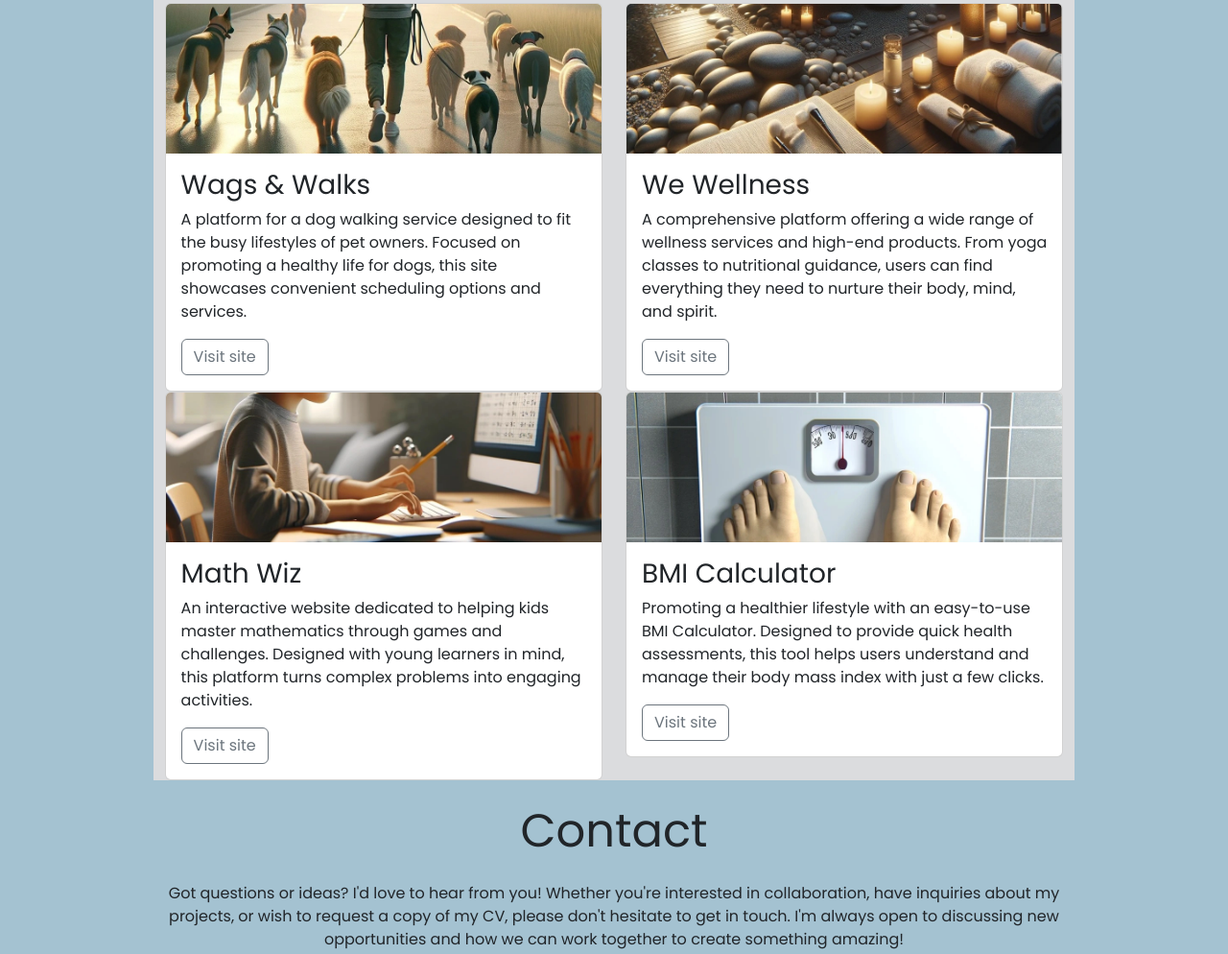
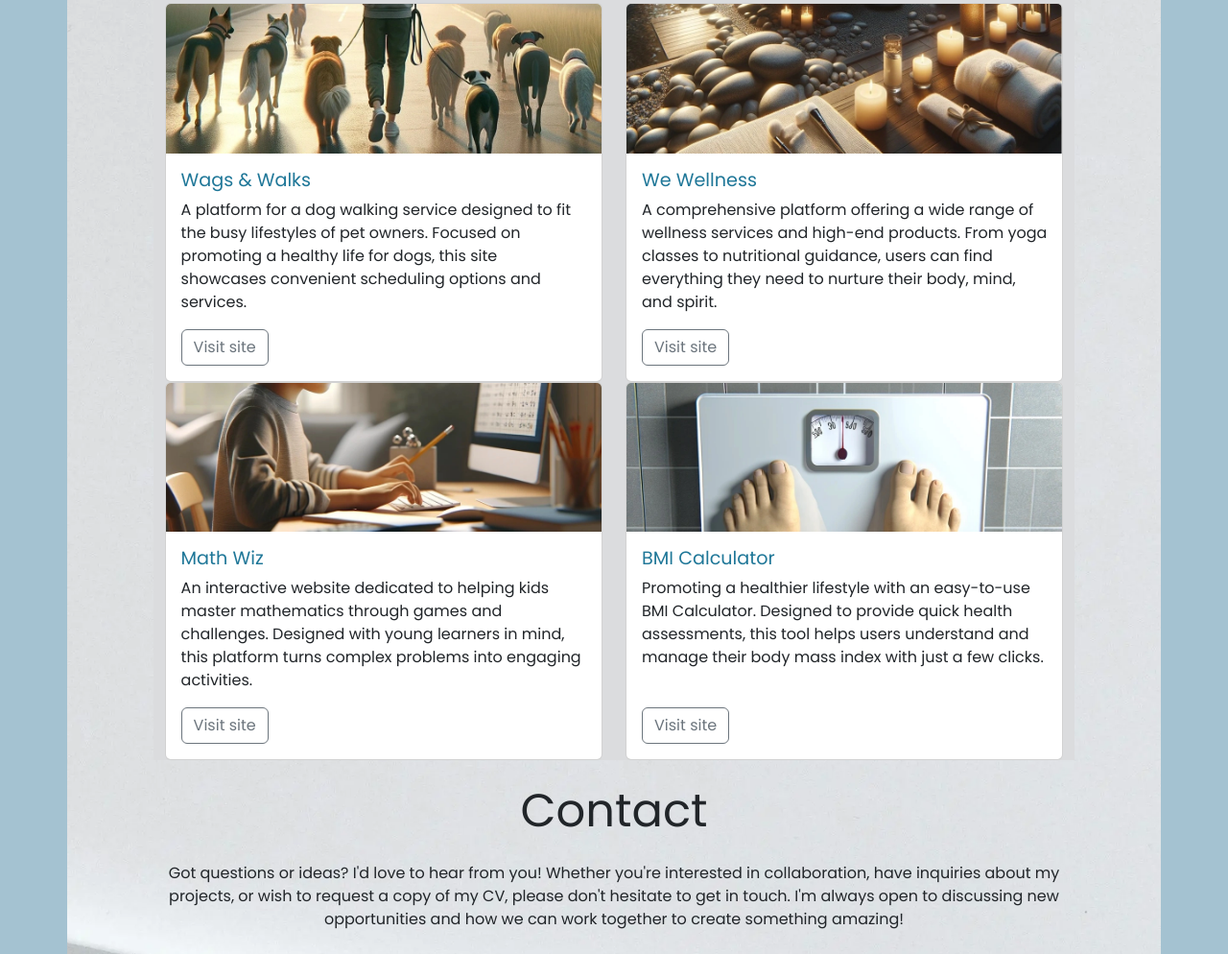
Before and after one commit to Tafari-K/portfolio, a plain HTML site: page index.html in a window 1280 px wide. Shown: the part 1143-2137 px from the top of the page at 96% size. Drawn offline with nearby package versions, Linux system fonts and the light colour scheme.

Commit message:
Add customisation to overide bootstrap default on portfolio section

```diff
--- a/assets/css/styles.css
+++ b/assets/css/styles.css
@@ -30,6 +30,21 @@ h2,{
 /* Portfolio */
 #portfolio {
     background-color: #dbdcde; /* light grey */
+
+}
+
+#portfolio .card-title {
+    color: #1f7798; /* mid-blue */
+    font-size: 1.2rem;
+}
+
+#portfolio .btn-outline-secondary :hover {
+    color: #1f7798; /* mid-blue */
+
+}
+
+#portfolio .card-text {
+    min-height: 120px
 }
 /* Contact  section*/
 #contact {
@@ -42,6 +57,15 @@ h2,{
     background-image: url("/assets/images/background.webp");
     background-size: cover;
     background-position: 50% 70%;
-    height: 500px;
+    min-height: 500px;
     padding: 5% 7%;
 }
+
+/* Media Queries */
+/* Use Bootstrap breakpoint for XL screens */
+@media screen and (min-width: 1200px) {
+    /* fixes all portoflio cards being too tall on xl screens */
+    #portfolio .card {
+        min-height: auto;
+    }
+}
```
Also changed, not shown: index.html (+2 -1 lines).
